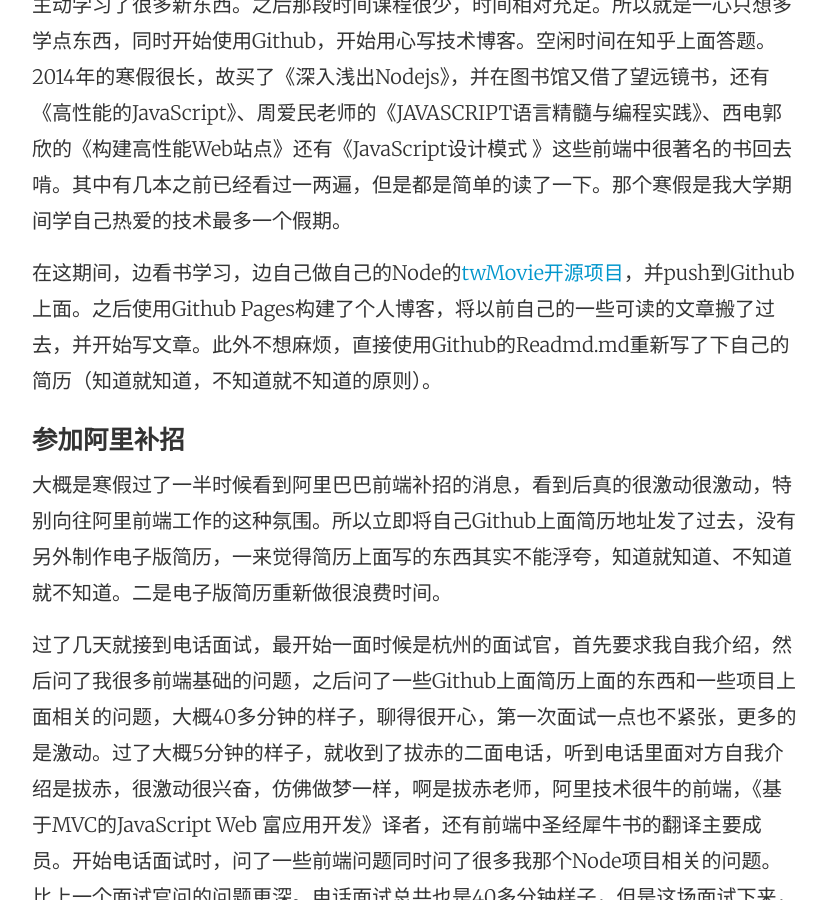
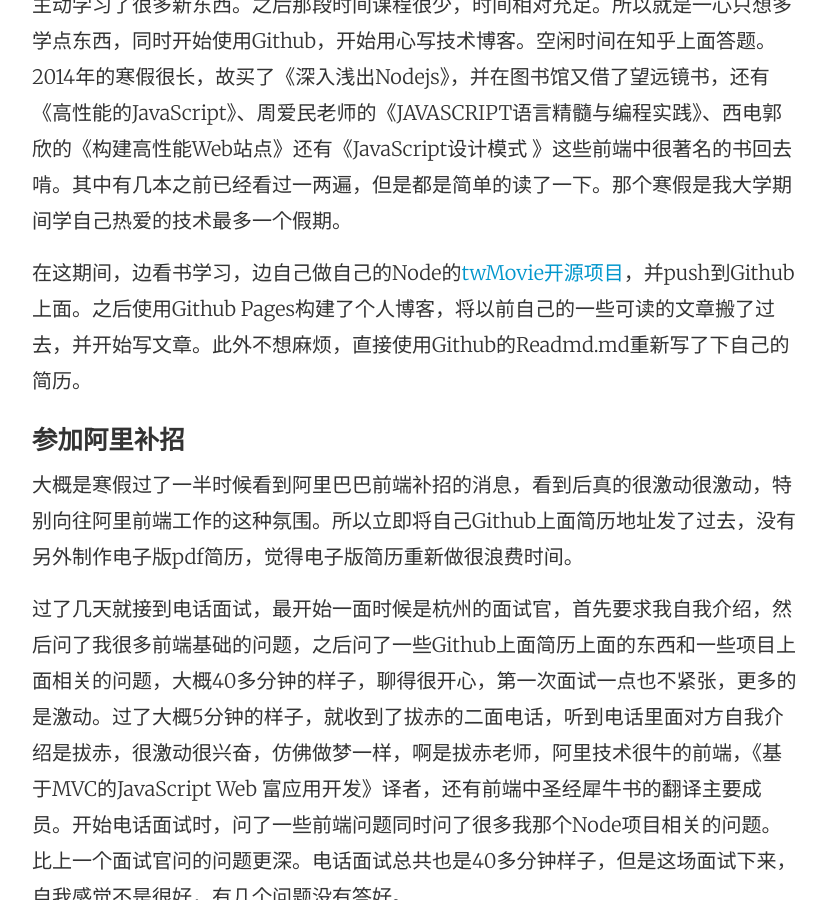
Before and after one commit to tw93/tw93.github.io, a Jekyll site: the page built from _posts/2015-05-18-About-My-College-And-Alibaba.md, in a window 1280 px wide and 900 px high, scrolled down 2226 px. Shown: the whole window, without its empty margins (224-1050 px from the left). Built offline with Jekyll 4.4.1, drawn with Linux system fonts in a browser that asks for light colours; comment, search, counter and statistics services are not loaded.

Commit message:
adjust the my college

```diff
--- a/_posts/2015-05-18-About-My-College-And-Alibaba.md
+++ b/_posts/2015-05-18-About-My-College-And-Alibaba.md
@@ -32,11 +32,11 @@
 
 基于这些原因，所以十一回学校后就决定重新找工作。同时分析了自己的优缺点，优点是项目经验比较多，缺点主要是基本知识不牢固。特别是JavaScript方面的知识，好多时候知道怎么用，但是要我说原理的时候，能够大致记得在望远镜书的哪个地方，但是说不明白。百度面试时候就吃了这个大亏。所以，开始走心学习JavaScript和CSS。而不是草草一看。同时由于之后参与了《在哪学》这个商业项目的开发，负责全部前端，才知道自己对于新东西的了解真是少之又少，之前没有听说过Git、Github、Bower、Yeoman、Grunt等这些工具，更不要说Angular和Node这一些如此好用的东西。通过《在哪学》这个项目和一群很优秀的人一块做项目整整一个月，了解了很多新东西，也主动学习了很多新东西。之后那段时间课程很少，时间相对充足。所以就是一心只想多学点东西，同时开始使用Github，开始用心写技术博客。空闲时间在知乎上面答题。2014年的寒假很长，故买了《深入浅出Nodejs》，并在图书馆又借了望远镜书，还有《高性能的JavaScript》、周爱民老师的《JAVASCRIPT语言精髓与编程实践》、西电郭欣的《构建高性能Web站点》还有《JavaScript设计模式 》这些前端中很著名的书回去啃。其中有几本之前已经看过一两遍，但是都是简单的读了一下。那个寒假是我大学期间学自己热爱的技术最多一个假期。
 
-在这期间，边看书学习，边自己做自己的Node的[twMovie开源项目](https://github.com/tw93/twMovie){:target="_blank"}，并push到Github上面。之后使用Github Pages构建了个人博客，将以前自己的一些可读的文章搬了过去，并开始写文章。此外不想麻烦，直接使用Github的Readmd.md重新写了下自己的简历（知道就知道，不知道就不知道的原则）。
+在这期间，边看书学习，边自己做自己的Node的[twMovie开源项目](https://github.com/tw93/twMovie){:target="_blank"}，并push到Github上面。之后使用Github Pages构建了个人博客，将以前自己的一些可读的文章搬了过去，并开始写文章。此外不想麻烦，直接使用Github的Readmd.md重新写了下自己的简历。
 
 ####参加阿里补招
 
-大概是寒假过了一半时候看到阿里巴巴前端补招的消息，看到后真的很激动很激动，特别向往阿里前端工作的这种氛围。所以立即将自己Github上面简历地址发了过去，没有另外制作电子版简历，一来觉得简历上面写的东西其实不能浮夸，知道就知道、不知道就不知道。二是电子版简历重新做很浪费时间。
+大概是寒假过了一半时候看到阿里巴巴前端补招的消息，看到后真的很激动很激动，特别向往阿里前端工作的这种氛围。所以立即将自己Github上面简历地址发了过去，没有另外制作电子版pdf简历，觉得电子版简历重新做很浪费时间。
 
 过了几天就接到电话面试，最开始一面时候是杭州的面试官，首先要求我自我介绍，然后问了我很多前端基础的问题，之后问了一些Github上面简历上面的东西和一些项目上面相关的问题，大概40多分钟的样子，聊得很开心，第一次面试一点也不紧张，更多的是激动。过了大概5分钟的样子，就收到了拔赤的二面电话，听到电话里面对方自我介绍是拔赤，很激动很兴奋，仿佛做梦一样，啊是拔赤老师，阿里技术很牛的前端，《基于MVC的JavaScript Web 富应用开发》译者，还有前端中圣经犀牛书的翻译主要成员。开始电话面试时，问了一些前端问题同时问了很多我那个Node项目相关的问题。比上一个面试官问的问题更深。电话面试总共也是40多分钟样子，但是这场面试下来，自我感觉不是很好，有几个问题没有答好。
 
```
